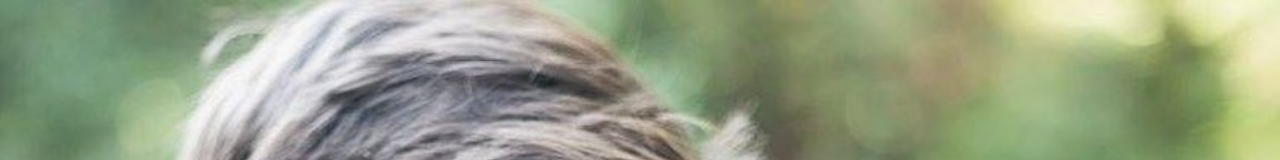
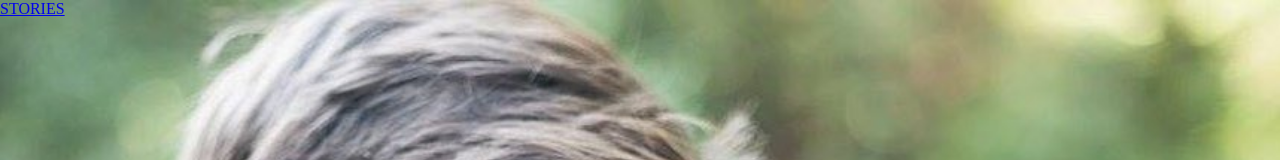
Before and after one commit to mysteryDate/tobyshreeve, a plain HTML site: page index.html in a window 1280 px wide. Shown: the top 160 px of the page. Drawn offline with Linux system fonts and the light colour scheme.

Commit message:
Add a stories page

```diff
--- a/index.html
+++ b/index.html
@@ -6,15 +6,23 @@
       html, body {
         margin: 0;
         height: 100%;
+        overflow: hidden;
+      }
+      img {
+        position: absolute;
+        top: 0;
+        left: 0;
+        z-index: -1;
       }
     </style>
-    <title></title>
+    <title>ths</title>
   </head>
   <body>
-    <img src="big-toby.jpg" id="background-image"></img>
+    <a href="stories.html">STORIES</a>
     <script type="text/javascript">
-      window.onload = () => {
-        const bgImage = document.getElementById("background-image");
+      var bgImage = new Image();
+      bgImage.src = "big-toby.jpg";
+      bgImage.onload = () => {
         const bgAspectRatio = bgImage.width / bgImage.height;
 
         window.onresize = (e) => {
@@ -28,6 +36,7 @@
           }
         }
         window.onresize();
+        document.body.appendChild(bgImage);
       }
     </script>
   </body>
```
Also changed, not shown: stories.html (added, +9 -0 lines).
